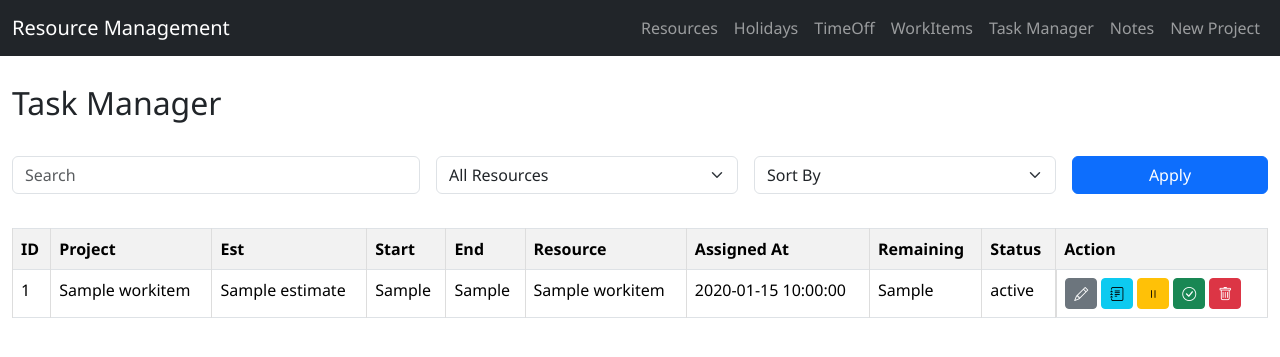
After one commit to sachinsonipa/resource_scheduler, a Flask app: template templates/task_manager.html in a window 1280 px wide. The commit adds this page. Shown: the top 357 px of the page. Run offline with Flask 2, Linux system fonts and the light colour scheme; the template is opened without the code that fills it: most values are stand-ins (such as "Sample title", 1, 10 or a date in 2020).

Commit message:
Add task manager screen

```diff
--- a/app.py
+++ b/app.py
@@ -506,5 +506,59 @@ def view_workitems():
         sort=sort_key
     )
 
+
+@app.route('/task_manager')
+def task_manager():
+    """Task Manager view showing only active work items."""
+    df = load_workitems()
+    df = df[~df['Status'].isin(['Paused', 'Completed'])]
+    df_res = load_resources()[['ResourceId', 'ResourceName']]
+
+    df = df.merge(
+        df_res,
+        left_on='AssignedResource',
+        right_on='ResourceId',
+        how='left'
+    )
+
+    search = request.args.get('search', '').strip()
+    if search:
+        df = df[df['ProjectName'].str.contains(search, case=False, na=False)]
+
+    resource_filter = request.args.get('resource', '').strip()
+    if resource_filter:
+        df = df[df['AssignedResource'] == resource_filter]
+
+    sort_key = request.args.get('sort', '').strip()
+    if sort_key == 'start':
+        df = df.sort_values('ProjStart')
+    elif sort_key == 'end':
+        df = df.sort_values('ProjEnd')
+    elif sort_key == 'resource':
+        df = df.sort_values('ResourceName')
+
+    df_res_all = load_resources()
+    def _calc_status(row):
+        avail = available_hours(
+            row['AssignedResource'], datetime.now(), row['ProjEnd'], df_res_all
+        )
+        return assess_status(avail, row['RemainingHours'])
+
+    df['Status'] = df.apply(_calc_status, axis=1)
+
+    df['ProjStart']      = df['ProjStart'].dt.strftime('%Y-%m-%d')
+    df['ProjEnd']        = df['ProjEnd'].dt.strftime('%Y-%m-%d')
+    df['AssignDatetime'] = df['AssignDatetime'].dt.strftime('%Y-%m-%d %H:%M')
+
+    resources = df_res.to_dict('records')
+    return render_template(
+        'task_manager.html',
+        workitems=df.to_dict('records'),
+        resources=resources,
+        search=search,
+        selected_resource=resource_filter,
+        sort=sort_key
+    )
+
 if __name__ == '__main__':
     app.run(debug=True)
--- a/templates/base.html
+++ b/templates/base.html
@@ -17,6 +17,7 @@
           <li class="nav-item"><a class="nav-link" href="{{ url_for('view_holidays') }}">Holidays</a></li>
           <li class="nav-item"><a class="nav-link" href="{{ url_for('view_timeoff') }}">TimeOff</a></li>
           <li class="nav-item"><a class="nav-link" href="{{ url_for('view_workitems') }}">WorkItems</a></li>
+          <li class="nav-item"><a class="nav-link" href="{{ url_for('task_manager') }}">Task Manager</a></li>
           <li class="nav-item"><a class="nav-link" href="{{ url_for('view_notes') }}">Notes</a></li>
           <li class="nav-item"><a class="nav-link" href="{{ url_for('project_form') }}">New Project</a></li>
         </ul>
--- /dev/null
+++ b/templates/task_manager.html
@@ -0,0 +1,58 @@
+{% extends 'base.html' %}
+{% block content %}
+
+<h2 class="mb-4">Task Manager</h2>
+<form method="get" class="row gy-2 gx-3 align-items-end mb-4">
+  <div class="col-sm-4">
+    <input type="text" name="search" value="{{ search }}" placeholder="Search" class="form-control">
+  </div>
+  <div class="col-sm-3">
+    <select name="resource" class="form-select">
+      <option value="">All Resources</option>
+      {% for r in resources %}
+        <option value="{{ r.ResourceId }}" {% if r.ResourceId == selected_resource %}selected{% endif %}>{{ r.ResourceName }}</option>
+      {% endfor %}
+    </select>
+  </div>
+  <div class="col-sm-3">
+    <select name="sort" class="form-select">
+      <option value="">Sort By</option>
+      <option value="start" {% if sort=='start' %}selected{% endif %}>Start</option>
+      <option value="end" {% if sort=='end' %}selected{% endif %}>End</option>
+      <option value="resource" {% if sort=='resource' %}selected{% endif %}>Resource</option>
+    </select>
+  </div>
+  <div class="col-sm-2">
+    <button type="submit" class="btn btn-primary w-100">Apply</button>
+  </div>
+</form>
+<div class="table-responsive">
+<table class="table table-bordered table-striped table-hover">
+  <tr>
+    <th>ID</th><th>Project</th><th>Est</th>
+    <th>Start</th><th>End</th>
+    <th>Resource</th><th>Assigned At</th><th>Remaining</th><th>Status</th><th>Action</th>
+  </tr>
+  {% for w in workitems %}
+  <tr>
+    <td>{{ w.WorkId }}</td>
+    <td>{{ w.ProjectName }}</td>
+    <td>{{ w.Estimate }}</td>
+    <td>{{ w.ProjStart }}</td>
+    <td>{{ w.ProjEnd }}</td>
+    <td>{{ w.ResourceName or w.AssignedResource }}</td>
+    <td>{{ w.AssignDatetime }}</td>
+    <td>{{ w.RemainingHours }}</td>
+    <td>{{ w.Status }}</td>
+    <td class="d-flex gap-1">
+      <a class="btn btn-sm btn-secondary" title="Edit" href="{{ url_for('edit_workitem', work_id=w.WorkId) }}"><i class="bi bi-pencil"></i></a>
+      <a class="btn btn-sm btn-info" title="Note" href="{{ url_for('add_note', work_id=w.WorkId) }}"><i class="bi bi-journal-text"></i></a>
+      <a class="btn btn-sm btn-warning" title="Pause" href="{{ url_for('pause_workitem', work_id=w.WorkId) }}"><i class="bi bi-pause"></i></a>
+      <a class="btn btn-sm btn-success" title="Complete" href="{{ url_for('complete_workitem', work_id=w.WorkId) }}"><i class="bi bi-check-circle"></i></a>
+      <a class="btn btn-sm btn-danger" title="Delete" href="{{ url_for('delete_workitem', work_id=w.WorkId) }}" onclick="return confirm('Delete this item?');"><i class="bi bi-trash"></i></a>
+    </td>
+  </tr>
+  {% endfor %}
+</table>
+</div>
+{% endblock %}
```
Also changed, not shown: README.md.
